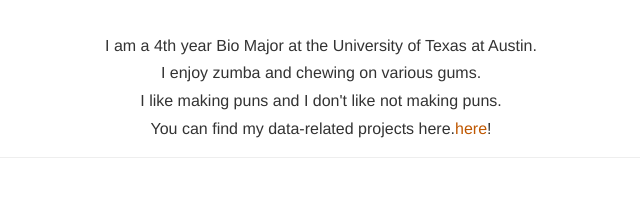
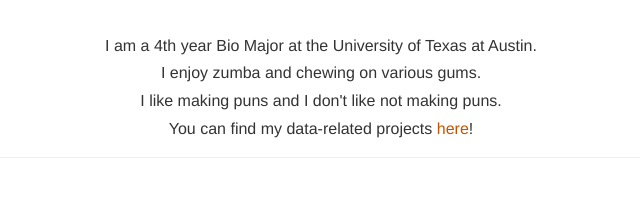
Before and after one commit to nshenaq/nshenaq.github.io, a plain HTML site: page index.html in a window 1280 px wide. Shown: the part 539-736 px from the top of the page, 319-959 px from the left. Drawn offline with nearby package versions, Linux system fonts and the light colour scheme; some packages are replaced by stand-ins of ours.

Commit message:
Update index.html

```diff
--- a/index.html
+++ b/index.html
@@ -338,7 +338,7 @@ $(document).ready(function () {
 <h5>I like making puns and I don't like not making puns.</h5>
 </div>
 <div id="i-dont-have-any-data-related-projects-either-but-if-i-did-you-could-find-them-here" class="section level5">
-<h5>You can find my data-related projects here.<a href="/portfolio">here</a>!</h5>
+<h5>You can find my data-related projects <a href="/portfolio">here</a>!</h5>
 <hr />
 </div>
 </div>
```
